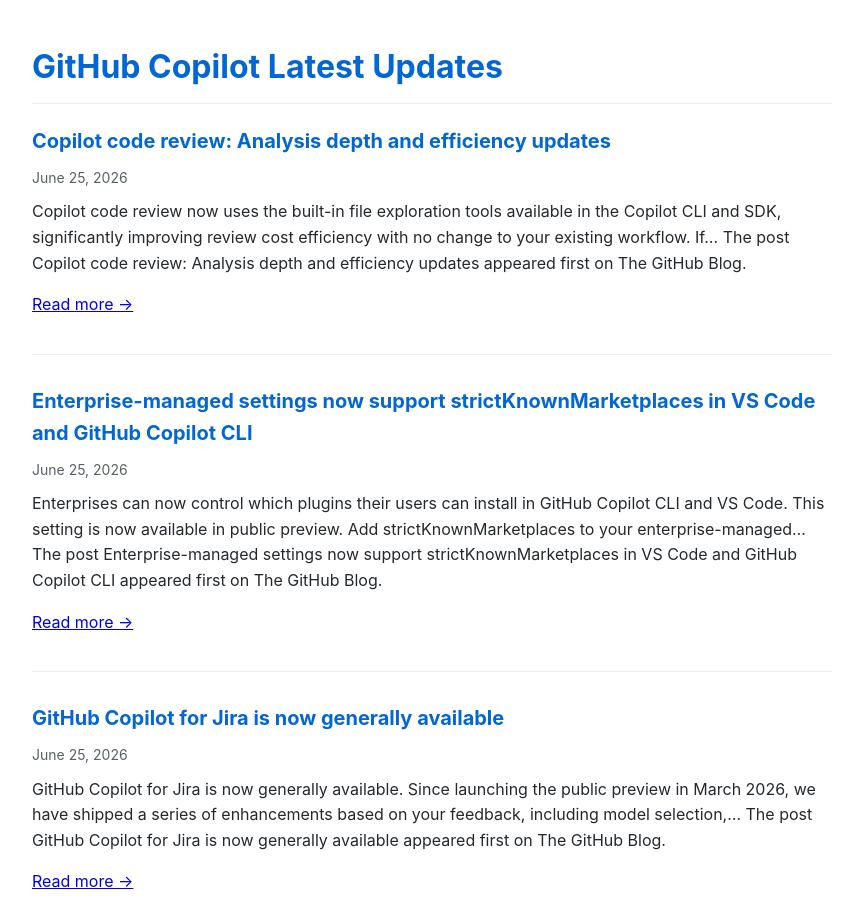
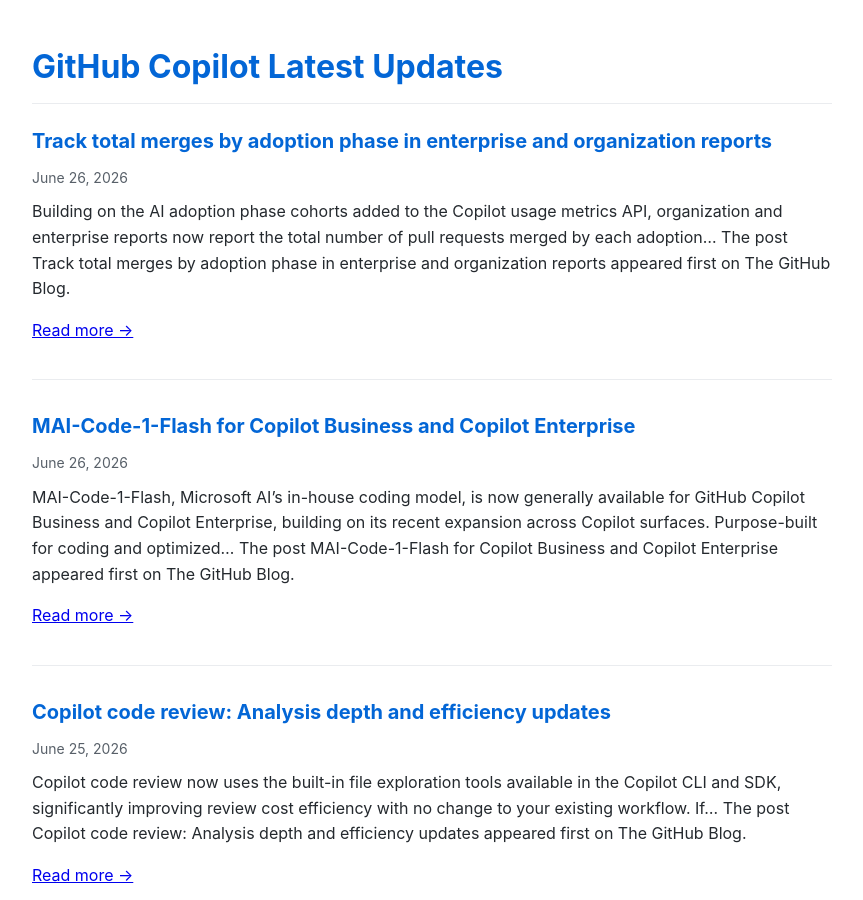
Before and after one commit to Oregand/oregand.github.io, a Jekyll site: the page copilot-feed.html, which Jekyll copies as it is, in a window 1280 px wide and 900 px high. Shown: the whole window, without its empty margins (208-1071 px from the left). Built offline with Jekyll 4.4.1, drawn with Linux system fonts in a browser that asks for light colours; some of the changed text lies outside the part shown.

Commit message:
Update RSS feed

```diff
--- a/copilot-feed.html
+++ b/copilot-feed.html
@@ -62,6 +62,32 @@
 </head>
 <body>
   <h1>GitHub Copilot Latest Updates</h1>
+
+  <div class="feed-item">
+    <div class="feed-title">
+      <a href="https://github.blog/changelog/2026-06-26-track-total-merges-by-adoption-phase-in-enterprise-and-organization-reports" target="_blank">Track total merges by adoption phase in enterprise and organization reports</a>
+    </div>
+    <div class="feed-date">June 26, 2026</div>
+    <div class="feed-description">
+      Building on the AI adoption phase cohorts added to the Copilot usage metrics API, organization and enterprise reports now report the total number of pull requests merged by each adoption&#8230;
+The post Track total merges by adoption phase in enterprise and organization reports appeared first on The GitHub Blog.
+
+      <p><a href="https://github.blog/changelog/2026-06-26-track-total-merges-by-adoption-phase-in-enterprise-and-organization-reports" target="_blank">Read more →</a></p>
+    </div>
+  </div>
+
+  <div class="feed-item">
+    <div class="feed-title">
+      <a href="https://github.blog/changelog/2026-06-26-mai-code-1-flash-for-copilot-business-and-copilot-enterprise" target="_blank">MAI-Code-1-Flash for Copilot Business and Copilot Enterprise</a>
+    </div>
+    <div class="feed-date">June 26, 2026</div>
+    <div class="feed-description">
+      MAI-Code-1-Flash, Microsoft AI&#8217;s in-house coding model, is now generally available for GitHub Copilot Business and Copilot Enterprise, building on its recent expansion across Copilot surfaces. Purpose-built for coding and optimized&#8230;
+The post MAI-Code-1-Flash for Copilot Business and Copilot Enterprise appeared first on The GitHub Blog.
+
+      <p><a href="https://github.blog/changelog/2026-06-26-mai-code-1-flash-for-copilot-business-and-copilot-enterprise" target="_blank">Read more →</a></p>
+    </div>
+  </div>
 
   <div class="feed-item">
     <div class="feed-title">
@@ -167,34 +193,8 @@ The post AI credits consumed per user now in the Copilot usage metrics API appea
     </div>
   </div>
 
-  <div class="feed-item">
-    <div class="feed-title">
-      <a href="https://github.blog/changelog/2026-06-18-upcoming-deprecation-of-opus-4-6-fast" target="_blank">Upcoming deprecation of Opus 4.6 (fast)</a>
-    </div>
-    <div class="feed-date">June 18, 2026</div>
-    <div class="feed-description">
-      We will deprecate Opus 4.6 (fast) across all GitHub Copilot experiences (including Copilot Chat, inline edits, ask and agent modes, and code completions), on June 29th, 2026: Model Deprecation date&#8230;
-The post Upcoming deprecation of Opus 4.6 (fast) appeared first on The GitHub Blog.
-
-      <p><a href="https://github.blog/changelog/2026-06-18-upcoming-deprecation-of-opus-4-6-fast" target="_blank">Read more →</a></p>
-    </div>
-  </div>
-
-  <div class="feed-item">
-    <div class="feed-title">
-      <a href="https://github.blog/changelog/2026-06-18-mai-code-1-flash-available-on-more-copilot-surfaces" target="_blank">MAI-Code-1-Flash available on more Copilot surfaces</a>
-    </div>
-    <div class="feed-date">June 18, 2026</div>
-    <div class="feed-description">
-      MAI&#8209;Code&#8209;1&#8209;Flash, Microsoft&#8217;s purpose&#8209;built small coding model, is now available across additional GitHub Copilot surfaces. MAI&#8209;Code&#8209;1&#8209;Flash can now be used in: Copilot CLI Copilot cloud agent GitHub Copilot app Copilot Chat&#8230;
-The post MAI-Code-1-Flash available on more Copilot surfaces appeared first on The GitHub Blog.
-
-      <p><a href="https://github.blog/changelog/2026-06-18-mai-code-1-flash-available-on-more-copilot-surfaces" target="_blank">Read more →</a></p>
-    </div>
-  </div>
-
   <div class="update-info">
-    Feed last updated: June 26, 2026 at 12:35 PM
+    Feed last updated: June 27, 2026 at 12:22 AM
   </div>
 </body>
 </html>
```
